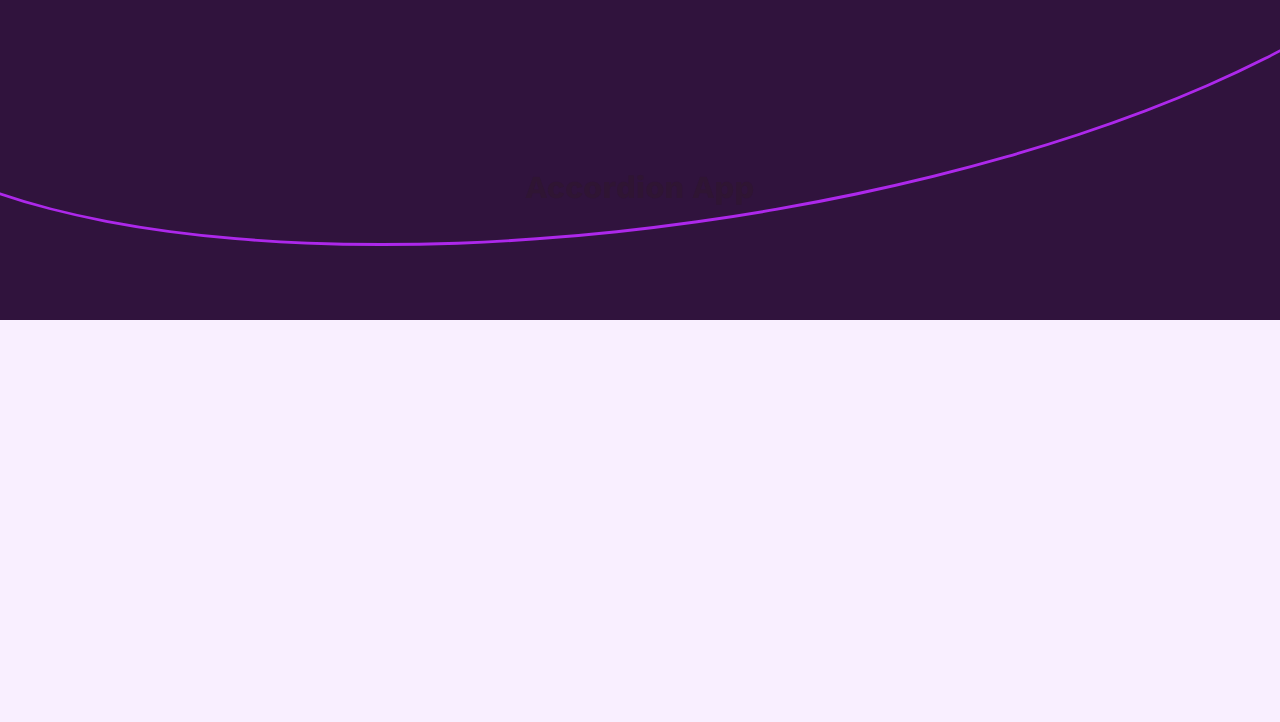
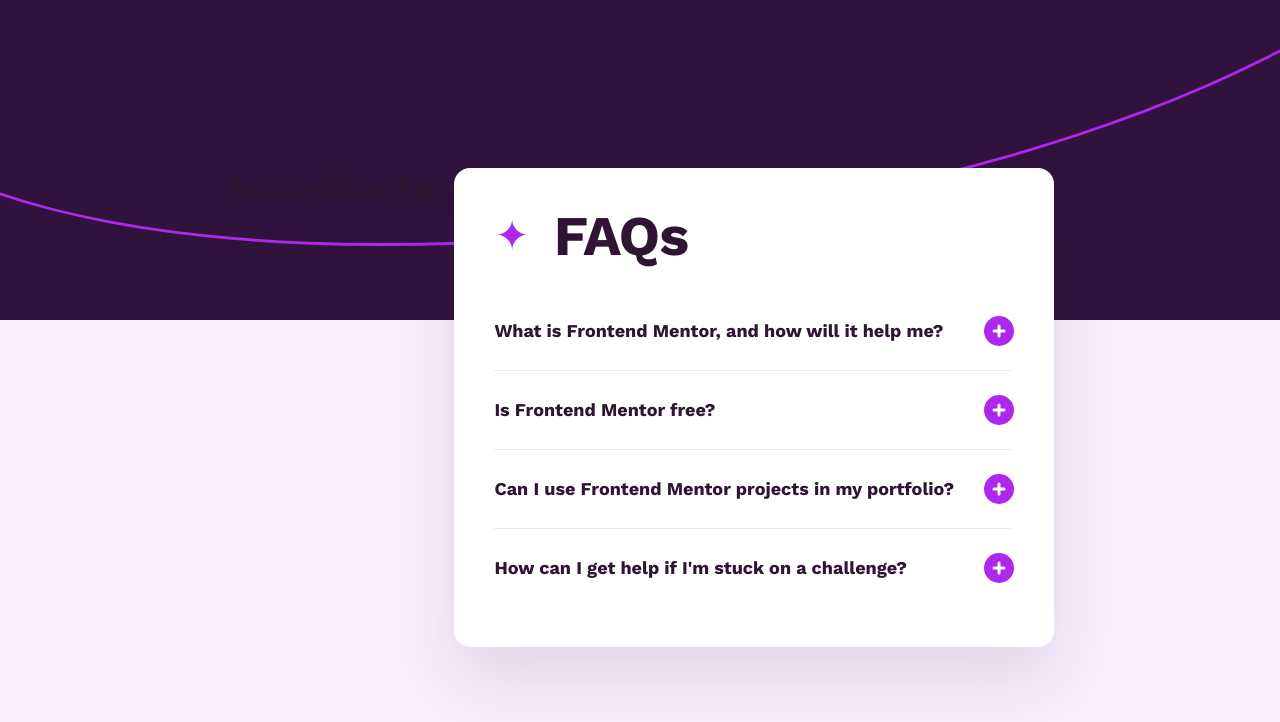
Before and after one commit to durgeshraju/react-faq-accordion, a React (Vite) app: page / in a window 1280 px wide. Shown: the top 722 px of the page. Built offline with nearby package versions, Linux system fonts and the light colour scheme.

Commit message:
Updated the app.jsx

```diff
--- a/src/App.jsx
+++ b/src/App.jsx
@@ -1,9 +1,18 @@
-import './App.css'
+import './App.css';
+import { faqs } from './data/faq';
+import FAQCard from './components/FAQCard';
+import FAQItem from './components/FAQItem';
+
 const App = () => {
   return (
     <>
       <main className="page">
         <h1>Accordion App</h1>
+          <FAQCard>
+              {faqs.map(faq =>
+                <FAQItem key={faq.id} question={faq.question} answer={faq.answer} />
+              )}
+          </FAQCard>
       </main>
     </>
   )
```
